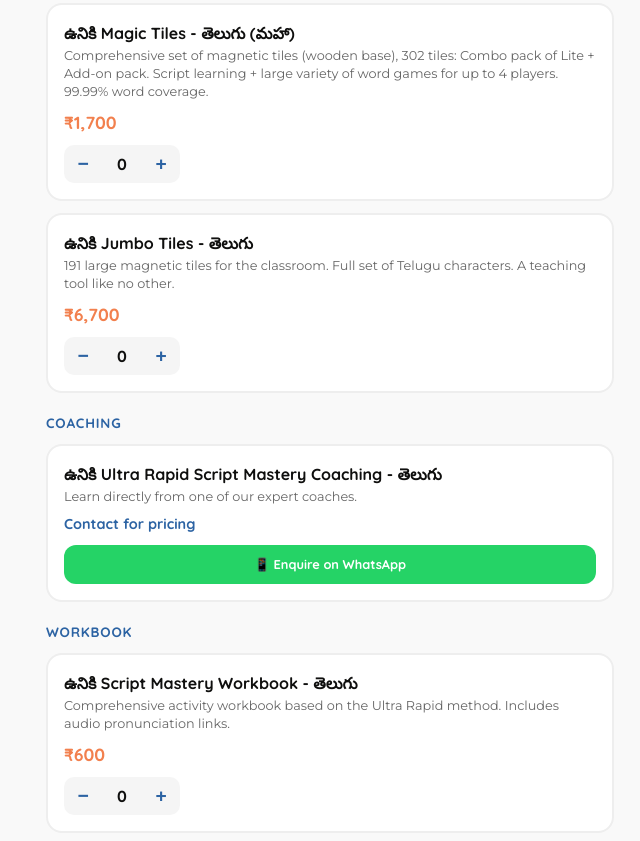
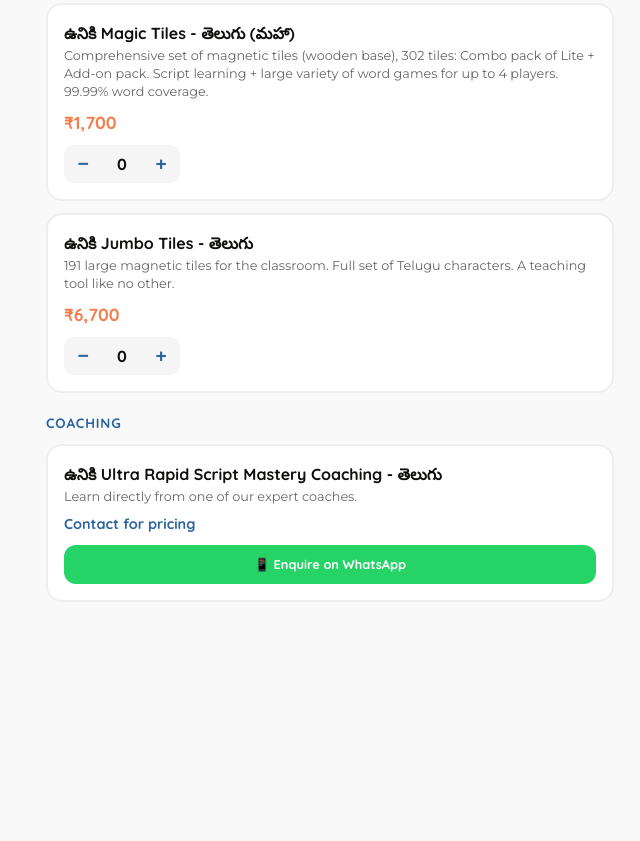
Before and after one commit to uniki-world/uniki-cart, a plain HTML site: page index.html in a window 1280 px wide. Shown: the part 707-1548 px from the top of the page, without its empty margins (310-950 px from the left). After the commit the page ends 1501 px from the top, so only its background shows below. Drawn offline with Linux system fonts and the light colour scheme.

Commit message:
Update index.html

```diff
--- a/index.html
+++ b/index.html
@@ -276,7 +276,6 @@
 	{ id:'MT-TE-M', name:'ఉనికి Magic Tiles - తెలుగు (మహా)', desc:'Comprehensive set of magnetic tiles (wooden base), 302 tiles: Combo pack of Lite + Add-on pack. Script learning + large variety of word games for up to 4 players. 99.99% word coverage.', price:1700, shipping:150, category:'tiles' },
     { id:'JT-TE', name:'ఉనికి Jumbo Tiles - తెలుగు', desc:'191 large magnetic tiles for the classroom. Full set of Telugu characters. A teaching tool like no other.', price:6700, shipping:250, category:'tiles' },
     { id:'URSM-TE', name:'ఉనికి Ultra Rapid Script Mastery Coaching - తెలుగు', desc:'Learn directly from one of our expert coaches.', price:null, shipping:0, category:'coaching', contactOnly:true },
-	{ id:'WB-TE', name:'ఉనికి Script Mastery Workbook - తెలుగు', desc:'Comprehensive activity workbook based on the Ultra Rapid method. Includes audio pronunciation links.', price:600, shipping:70, category:'workbook' }
   ],
   hindi: [
     { id:'MT-HI-M', name:'उनिकि Magic Tiles - हिंदी (महा)', desc:'Complete magnetic tile set for learning and word games.', price:1550, shipping:150, category:'tiles' },
```
